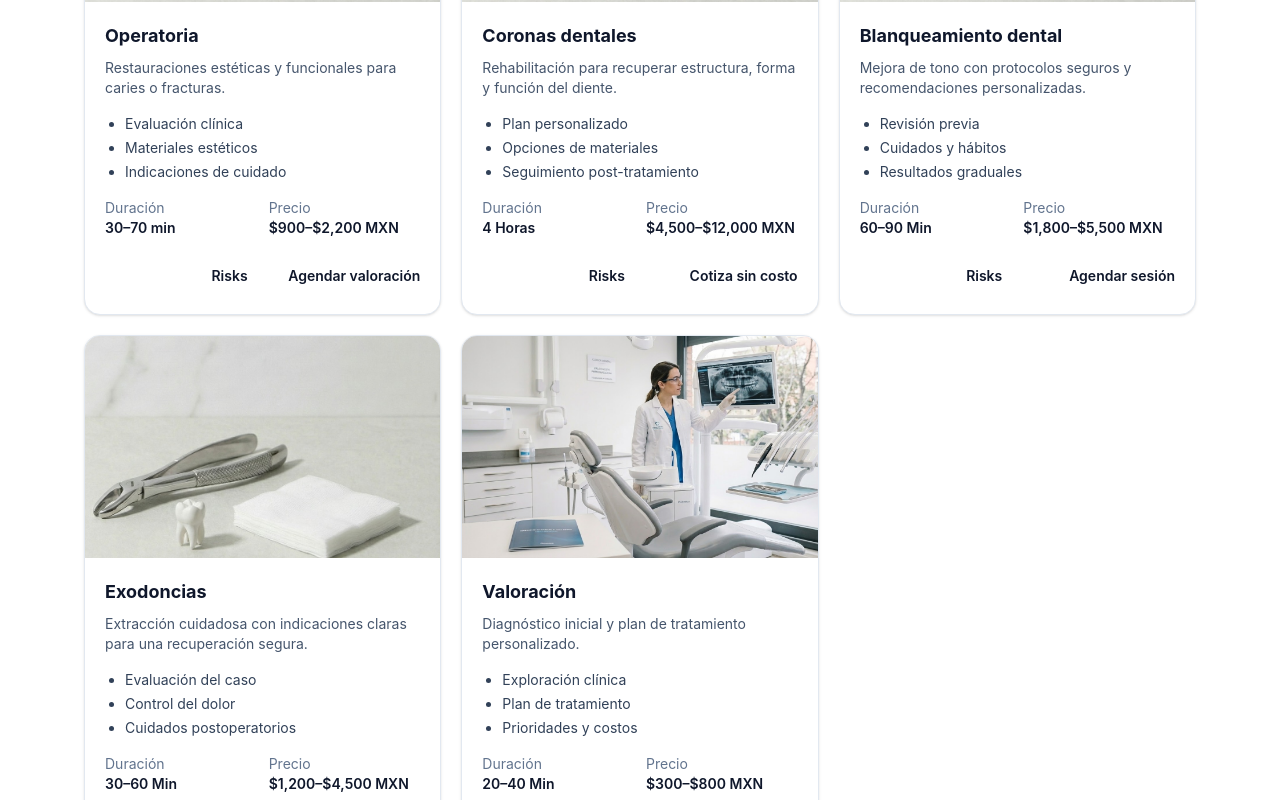
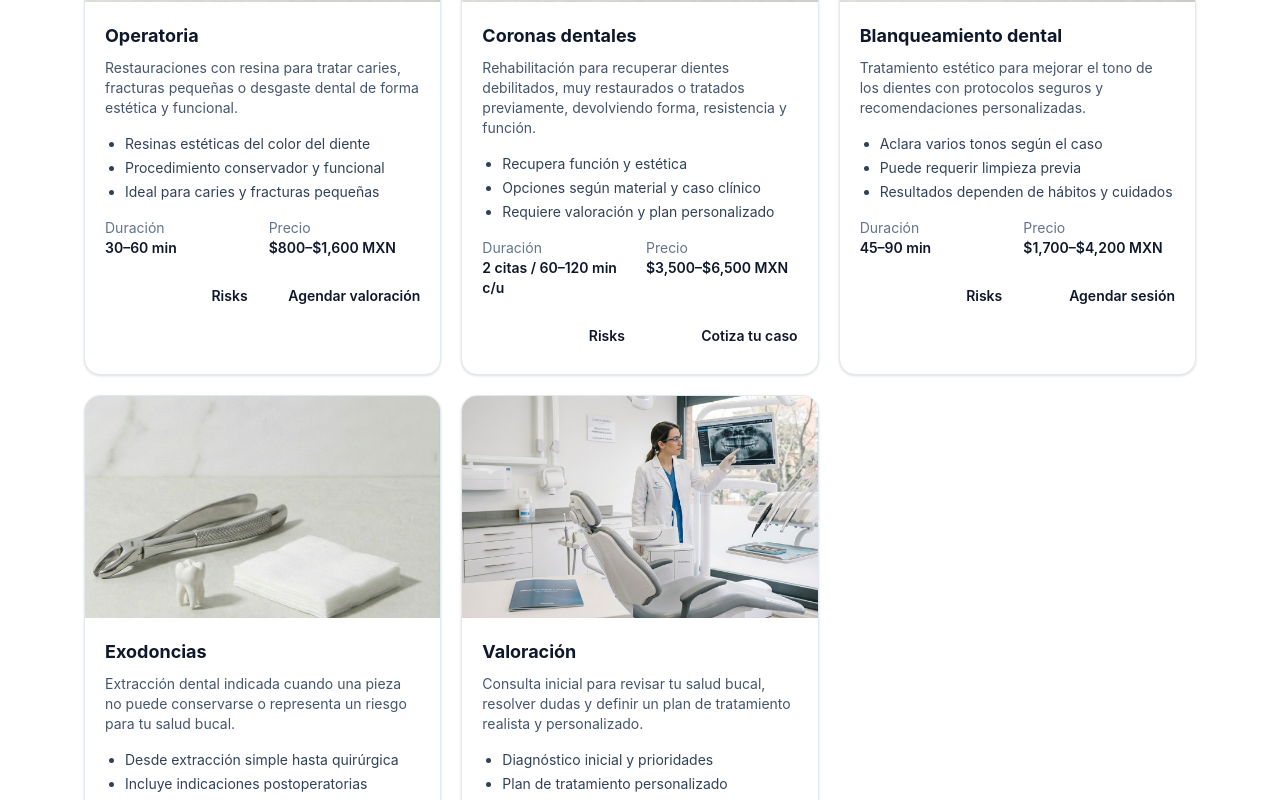
Before and after one commit to evillalo-how2/CristAl_DentalClinic2.0, a React (Vite) app in the folder CristAl/: page / in a window 1280 px wide. Shown: the part 1140-1940 px from the top of the page. Built offline with nearby package versions, Linux system fonts and the light colour scheme.

Commit message:
procedures.js will be used for FAQs and updated information more ad hoc to the current prices/methods

```diff
--- a/CristAl/src/data/procedures.js
+++ b/CristAl/src/data/procedures.js
@@ -2,60 +2,195 @@ export const treatments = [
   {
     id: "operatoria",
     name: "Operatoria",
-    short: "Restauraciones estéticas y funcionales para caries o fracturas.",
-    duration: "30–70 min",
-    price: "$900–$2,200 MXN",
+    short: "Restauraciones con resina para tratar caries, fracturas pequeñas o desgaste dental de forma estética y funcional.",
+    duration: "30–60 min",
+    price: "$800–$1,600 MXN",
     imageKey: "operatoria",
-    imageAlt: "Instrumental de operatoria dental",
-    bullets: ["Evaluación clínica", "Materiales estéticos", "Indicaciones de cuidado"],
+    imageAlt: "Procedimiento de operatoria dental con instrumental clínico",
+    bullets: [
+      "Resinas estéticas del color del diente",
+      "Procedimiento conservador y funcional",
+      "Ideal para caries y fracturas pequeñas"
+    ],
+    faqs: [
+      {
+        question: "¿La operatoria dental duele?",
+        answer:
+          "En la mayoría de los casos se realiza con anestesia local cuando es necesario, por lo que el procedimiento suele ser cómodo para el paciente."
+      },
+      {
+        question: "¿Cuánto dura una resina dental?",
+        answer:
+          "Depende del tamaño de la restauración, tus hábitos y la higiene oral. Con buenos cuidados y revisiones periódicas puede mantenerse en buen estado por años."
+      },
+      {
+        question: "¿Se nota la resina?",
+        answer:
+          "No debería notarse demasiado. El objetivo es igualar lo mejor posible el tono y forma natural del diente."
+      }
+    ],
+    guide: [
+      "Se revisa la pieza dental y se confirma el diagnóstico.",
+      "Se limpia la zona afectada y se prepara el diente.",
+      "Se coloca y modela la resina estética.",
+      "Se ajusta la mordida y se pule para un acabado natural."
+    ],
     ctaText: "Agendar valoración",
     ctaHref: "#appointment"
   },
   {
     id: "coronas",
     name: "Coronas dentales",
-    short: "Rehabilitación para recuperar estructura, forma y función del diente.",
-    duration: "4 Horas",
-    price: "$4,500–$12,000 MXN",
+    short: "Rehabilitación para recuperar dientes debilitados, muy restaurados o tratados previamente, devolviendo forma, resistencia y función.",
+    duration: "2 citas / 60–120 min c/u",
+    price: "$3,500–$6,500 MXN",
     imageKey: "coronas",
-    imageAlt: "Coronas dentales y material relacionado",
-    bullets: ["Plan personalizado", "Opciones de materiales", "Seguimiento post-tratamiento"],
-    ctaText: "Cotiza sin costo",
+    imageAlt: "Corona dental y material de rehabilitación oral",
+    bullets: [
+      "Recupera función y estética",
+      "Opciones según material y caso clínico",
+      "Requiere valoración y plan personalizado"
+    ],
+    faqs: [
+      {
+        question: "¿Cuándo se necesita una corona dental?",
+        answer:
+          "Suele recomendarse cuando el diente ha perdido mucha estructura, tiene fracturas, recibió endodoncia o necesita mayor protección."
+      },
+      {
+        question: "¿Todas las coronas son iguales?",
+        answer:
+          "No. El precio y el resultado pueden variar según el material, la zona de la boca, la estética requerida y la complejidad del caso."
+      },
+      {
+        question: "¿Cuánto tiempo dura una corona?",
+        answer:
+          "Con buena higiene, revisiones periódicas y una mordida estable, una corona puede durar muchos años."
+      }
+    ],
+    guide: [
+      "Se realiza valoración clínica y radiográfica.",
+      "Se prepara el diente para recibir la corona.",
+      "Se toman registros o escaneo para fabricar la pieza.",
+      "Se coloca la corona final y se ajusta la mordida."
+    ],
+    ctaText: "Cotiza tu caso",
     ctaHref: "#appointment"
   },
   {
     id: "blanqueamiento",
     name: "Blanqueamiento dental",
-    short: "Mejora de tono con protocolos seguros y recomendaciones personalizadas.",
-    duration: "60–90 Min",
-    price: "$1,800–$5,500 MXN",
+    short: "Tratamiento estético para mejorar el tono de los dientes con protocolos seguros y recomendaciones personalizadas.",
+    duration: "45–90 min",
+    price: "$1,700–$4,200 MXN",
     imageKey: "blanqueamiento",
-    imageAlt: "Equipo de blanqueamiento dental",
-    bullets: ["Revisión previa", "Cuidados y hábitos", "Resultados graduales"],
+    imageAlt: "Procedimiento de blanqueamiento dental en clínica",
+    bullets: [
+      "Aclara varios tonos según el caso",
+      "Puede requerir limpieza previa",
+      "Resultados dependen de hábitos y cuidados"
+    ],
+    faqs: [
+      {
+        question: "¿El blanqueamiento daña el esmalte?",
+        answer:
+          "Cuando se realiza con supervisión profesional y en pacientes seleccionados correctamente, es un procedimiento seguro."
+      },
+      {
+        question: "¿Provoca sensibilidad?",
+        answer:
+          "Algunos pacientes presentan sensibilidad temporal, pero normalmente disminuye en poco tiempo con los cuidados indicados."
+      },
+      {
+        question: "¿Cuánto duran los resultados?",
+        answer:
+          "Depende de hábitos como café, vino, tabaco e higiene. Los resultados suelen mantenerse mejor con buenos cuidados y revisiones."
+      }
+    ],
+    guide: [
+      "Se evalúa el estado general de dientes y encías.",
+      "Se revisa si necesitas limpieza o tratamiento previo.",
+      "Se aplica el protocolo de blanqueamiento indicado.",
+      "Se comparten cuidados para mantener el resultado."
+    ],
     ctaText: "Agendar sesión",
     ctaHref: "#appointment"
   },
   {
     id: "exodoncias",
     name: "Exodoncias",
-    short: "Extracción cuidadosa con indicaciones claras para una recuperación segura.",
-    duration: "30–60 Min",
-    price: "$1,200–$4,500 MXN",
+    short: "Extracción dental indicada cuando una pieza no puede conservarse o representa un riesgo para tu salud bucal.",
+    duration: "20–60 min",
+    price: "$700–$3,500 MXN",
     imageKey: "exodoncias",
-    imageAlt: "Pinza de extracción junto a un molar extraído",
-    bullets: ["Evaluación del caso", "Control del dolor", "Cuidados postoperatorios"],
+    imageAlt: "Extracción dental con instrumental quirúrgico",
+    bullets: [
+      "Desde extracción simple hasta quirúrgica",
+      "Incluye indicaciones postoperatorias",
+      "El costo depende de la complejidad del caso"
+    ],
+    faqs: [
+      {
+        question: "¿Siempre duele una extracción?",
+        answer:
+          "No debería doler durante el procedimiento, ya que se utiliza anestesia local. Después puede haber molestia controlable según el caso."
+      },
+      {
+        question: "¿Por qué cambia tanto el precio?",
+        answer:
+          "No cuesta lo mismo una extracción simple que una quirúrgica o una muela del juicio. La posición del diente y la dificultad influyen mucho."
+      },
+      {
+        question: "¿Cuánto tarda la recuperación?",
+        answer:
+          "La recuperación inicial suele ser de pocos días, aunque depende del tipo de extracción y de seguir bien los cuidados posteriores."
+      }
+    ],
+    guide: [
+      "Se realiza valoración clínica y, si hace falta, radiográfica.",
+      "Se define si la extracción será simple o quirúrgica.",
+      "Se aplica anestesia local y se realiza el procedimiento.",
+      "Se explican cuidados de recuperación y señales de alerta."
+    ],
     ctaText: "Consultar mi caso",
     ctaHref: "#appointment"
   },
   {
     id: "valoracion",
     name: "Valoración",
-    short: "Diagnóstico inicial y plan de tratamiento personalizado.",
-    duration: "20–40 Min",
-    price: "$300–$800 MXN",
+    short: "Consulta inicial para revisar tu salud bucal, resolver dudas y definir un plan de tratamiento realista y personalizado.",
+    duration: "30–45 min",
+    price: "$350–$750 MXN",
     imageKey: "valoracion",
-    imageAlt: "Consulta dental para valoración",
-    bullets: ["Exploración clínica", "Plan de tratamiento", "Prioridades y costos"],
+    imageAlt: "Consulta dental de valoración inicial",
+    bullets: [
+      "Diagnóstico inicial y prioridades",
+      "Plan de tratamiento personalizado",
+      "Explicación de tiempos, opciones y costos"
+    ],
+    faqs: [
+      {
+        question: "¿En la valoración ya me dicen qué tengo?",
+        answer:
+          "Sí. La idea es detectar el problema principal, revisar el estado general de tu boca y orientarte sobre las mejores opciones de tratamiento."
+      },
+      {
+        question: "¿Incluye radiografías?",
+        answer:
+          "Depende de la clínica y del caso. Algunas las incluyen en promociones o paquetes, y en otras se cotizan por separado."
+      },
+      {
+        question: "¿La valoración se descuenta del tratamiento?",
+        answer:
+          "En algunas clínicas sí sucede, pero no siempre. Eso depende de la política de cada consultorio."
+      }
+    ],
+    guide: [
+      "Se recopila tu motivo de consulta y antecedentes relevantes.",
+      "Se realiza exploración clínica de dientes, encías y mordida.",
+      "Si es necesario, se sugieren estudios complementarios.",
+      "Se entrega una propuesta inicial de tratamiento y costos."
+    ],
     ctaText: "Agendar cita",
     ctaHref: "#appointment"
   }
```
